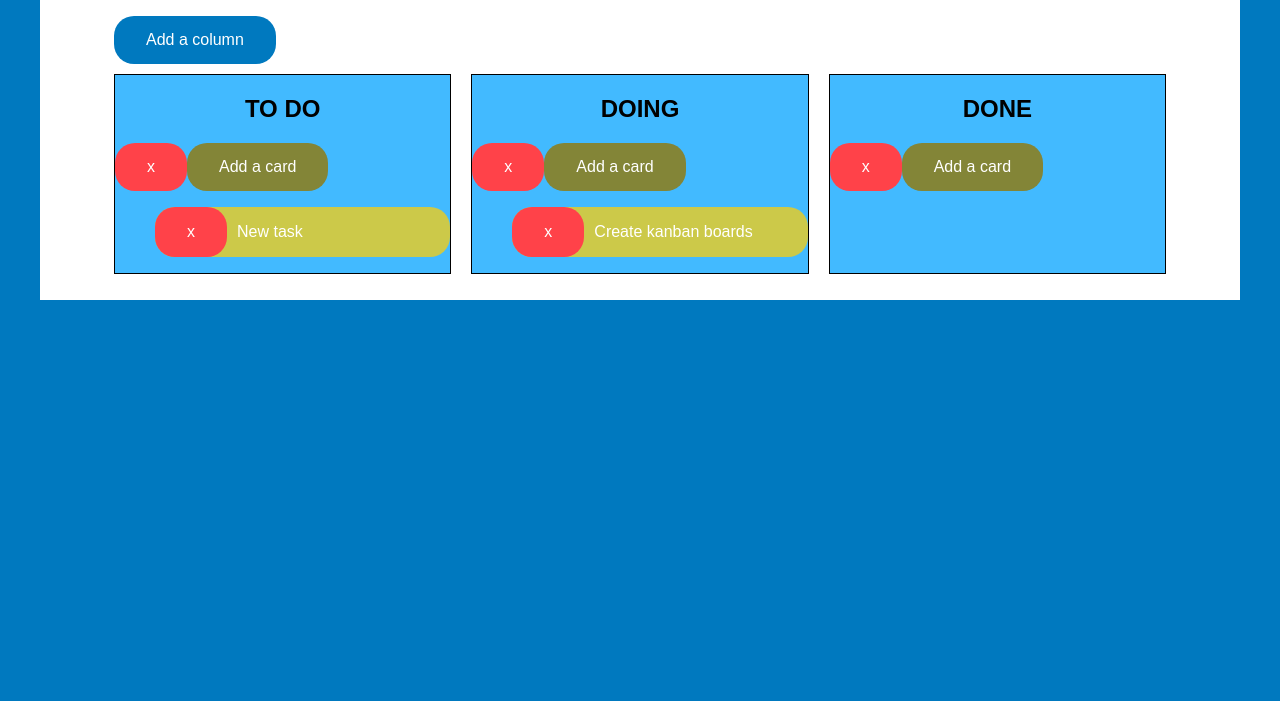
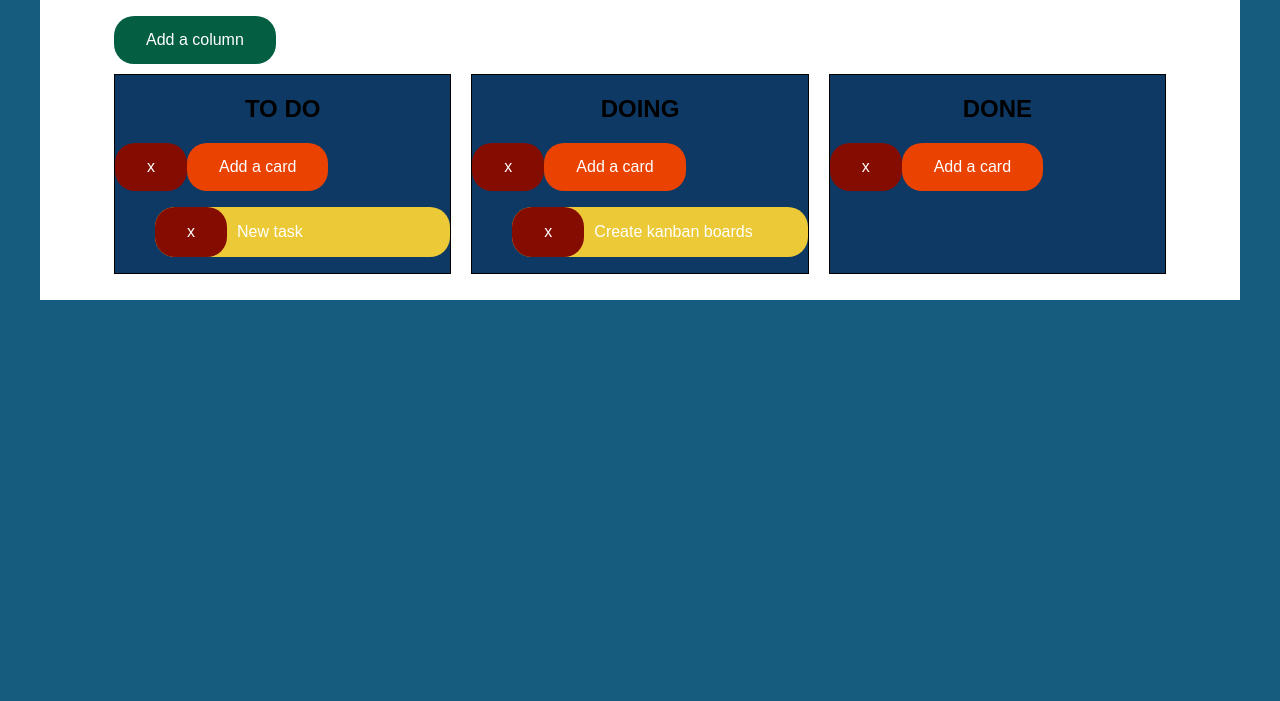
Before and after one commit to DJanota/git-OOP-11.6, a plain HTML site: page index.html in a window 1280 px wide. Shown: the part 99-800 px from the top of the page. Drawn offline with nearby package versions, Linux system fonts and the light colour scheme.

Commit message:
css/style.css

```diff
--- a/css/style.css
+++ b/css/style.css
@@ -5,7 +5,7 @@
 body {
   font-family: 'Quicksand', sans-serif;
   margin: 0;
-  background:  #0079BF;
+  background:  #165C7E;
 }
 
 #board {
@@ -22,7 +22,7 @@ h1 {
 }
 
 .create-column {
-    background-color: #0079BF;
+    background-color: #045E42;
     margin: 10px;
     border-radius: 20px;
 }
@@ -39,11 +39,11 @@ button {
 }
 
 .btn-delete {
-  background-color: #FF4249;
+  background-color: #850C01;
 }
 
 .add-card {
-  background-color: #838537;
+  background-color: #EA4201;
 }
 
 
@@ -62,7 +62,7 @@ button {
   width: 33%;
   margin: 0 10px;
   border: solid 1px black;
-  background: #42BAFF;
+  background: #0E3964;
 }
 
 ul {
@@ -71,7 +71,7 @@ ul {
 
 .card {
   display: flex;
-  background-color: #CCC949;
+  background-color: #ECC937;
   margin-bottom: 12px;
   border-radius: 20px;
 }
```
